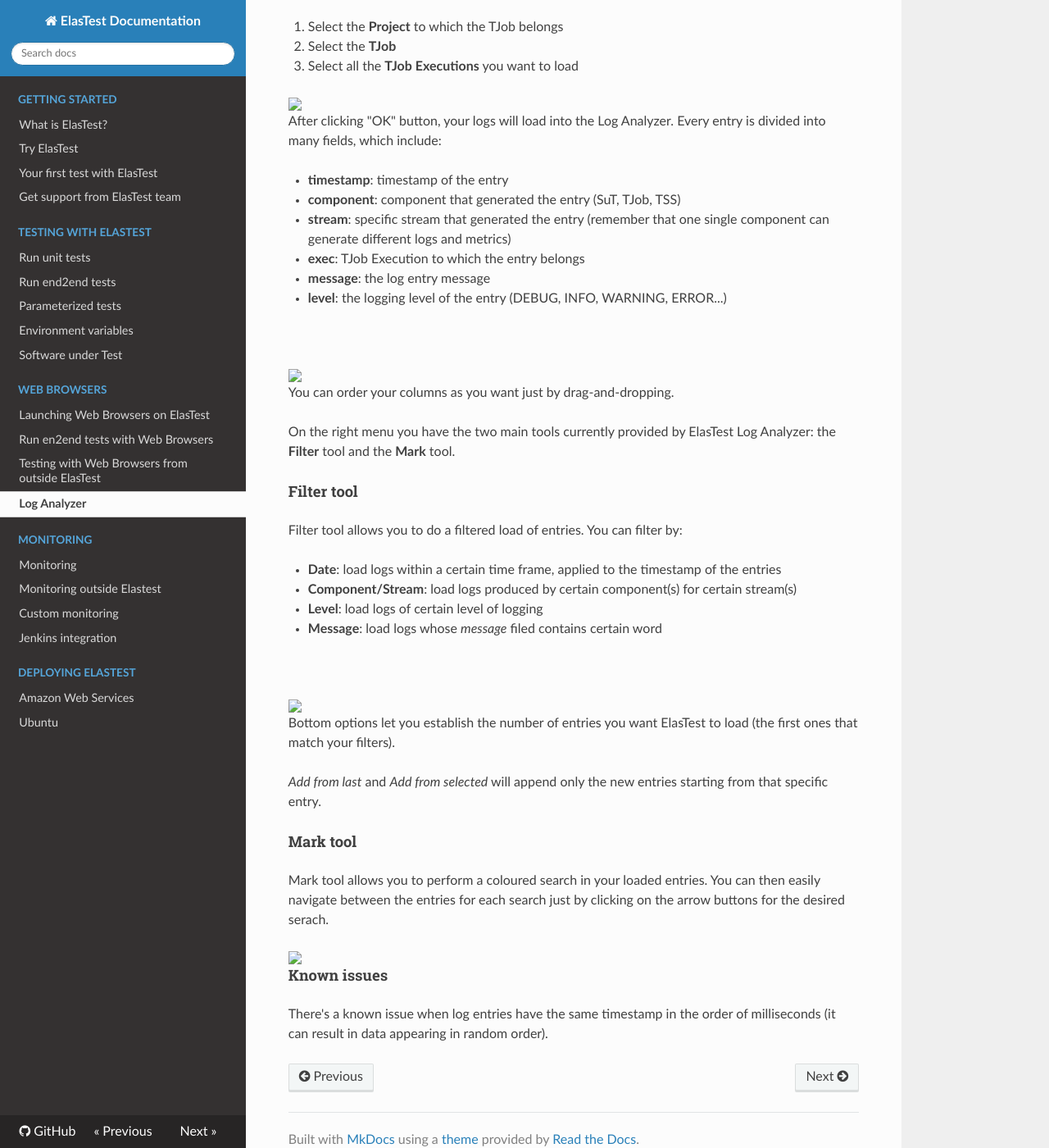
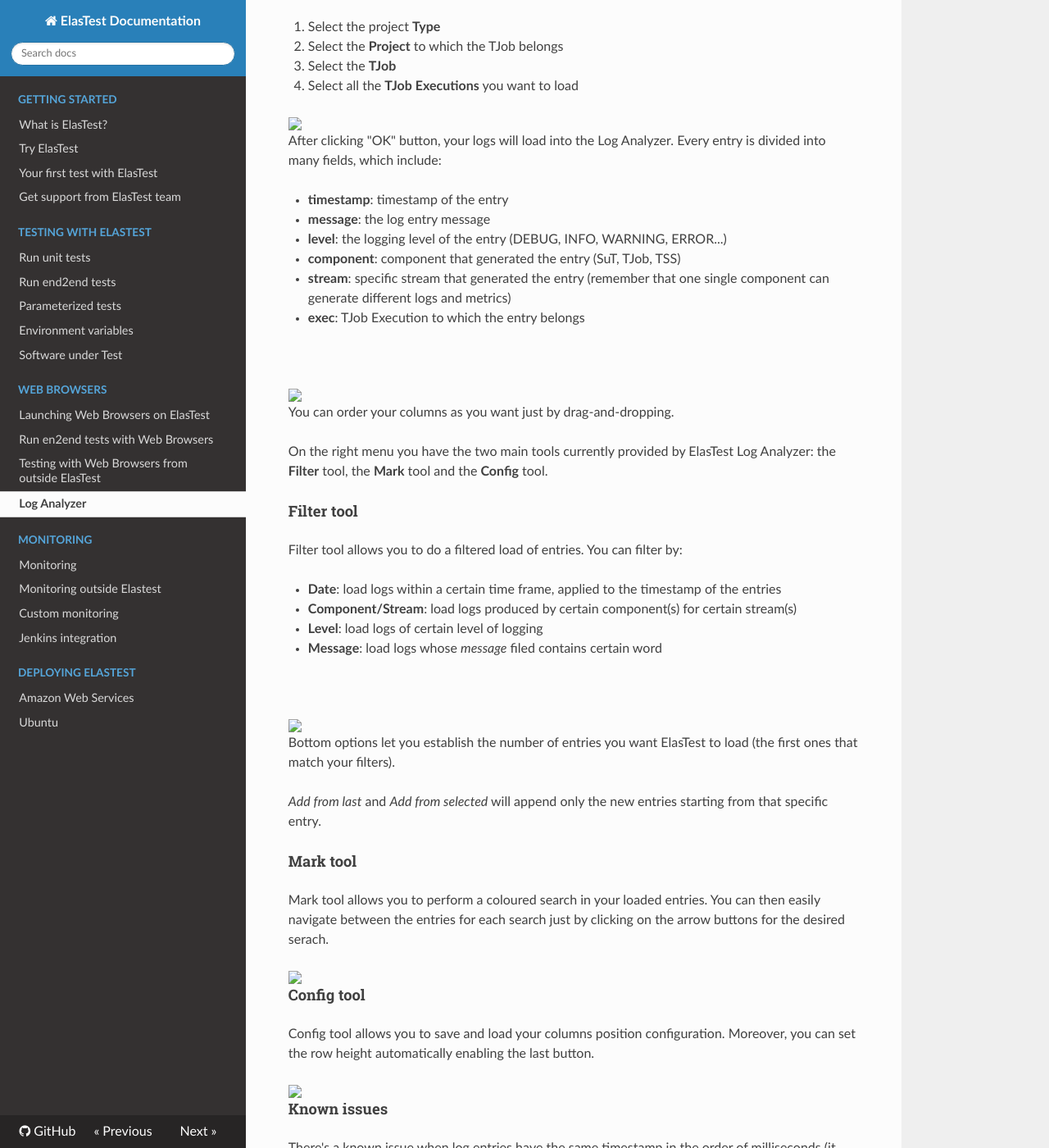
Before and after one commit to elastest/elastest.io-docs, an MkDocs documentation site: the page built from docs/log-analyzer/index.md, in a window 1280 px wide and 1400 px high, scrolled down 345 px. Shown: the whole window at 82% size. Built offline with MkDocs 1.6.1, drawn with Linux system fonts in a browser that asks for light colours; nearby versions of some CDN libraries; old or Windows-style settings are respelled for this version of MkDocs.

Commit message:
Updated log analyzer documentation

```diff
--- a/docs/log-analyzer/index.md
+++ b/docs/log-analyzer/index.md
@@ -16,9 +16,10 @@
 
 Or load so many TJob executions logs as you want by clicking on "Log Analyzer" menu button. A dialog will pop up to let you select the specific TJob execution(s) you want to analyze. To do so:
 
-1. Select the **Project** to which the TJob belongs
-2. Select the **TJob**
-3. Select all the **TJob Executions** you want to load
+1. Select the project **Type**
+2. Select the **Project** to which the TJob belongs
+3. Select the **TJob**
+4. Select all the **TJob Executions** you want to load
 
 <div class="docs-gallery inline-block">
     <a data-fancybox="gallery-3" href="/docs/log-analyzer/images/tjob_exec_selection.png"><img class="img-responsive img-wellcome" src="/docs/log-analyzer/images/tjob_exec_selection.png"/></a>
@@ -27,11 +28,11 @@
 After clicking "OK" button, your logs will load into the Log Analyzer. Every entry is divided into many fields, which include:
 
 - **timestamp**: timestamp of the entry
+- **message**: the log entry message
+- **level**: the logging level of the entry (DEBUG, INFO, WARNING, ERROR...)
 - **component**: component that generated the entry (SuT, TJob, TSS)
 - **stream**: specific stream that generated the entry (remember that one single component can generate different logs and metrics)
 - **exec**: TJob Execution to which the entry belongs
-- **message**: the log entry message
-- **level**: the logging level of the entry (DEBUG, INFO, WARNING, ERROR...)
 
 <br>
 <div class="docs-gallery inline-block">
@@ -40,7 +41,7 @@
 
 You can order your columns as you want just by drag-and-dropping.
 
-On the right menu you have the two main tools currently provided by ElasTest Log Analyzer: the **Filter** tool and the **Mark** tool.
+On the right menu you have the two main tools currently provided by ElasTest Log Analyzer: the **Filter** tool,  the **Mark** tool and the **Config** tool.
 
 <h4 class="holder-subtitle link-top">Filter tool</h4>
 
@@ -66,6 +67,15 @@
 
 <div class="docs-gallery inline-block">
     <a data-fancybox="gallery-6" href="/docs/log-analyzer/images/mark.png"><img class="img-responsive img-wellcome" src="/docs/log-analyzer/images/mark.png"/></a>
+</div>
+
+
+<h4 class="holder-subtitle link-top">Config tool</h4>
+
+Config tool allows you to save and load your columns position configuration. Moreover, you can set the row height automatically enabling the last button.
+
+<div class="docs-gallery inline-block">
+    <a data-fancybox="gallery-6" href="/docs/log-analyzer/images/mark.png"><img class="img-responsive img-wellcome" src="/docs/log-analyzer/images/config.png"/></a>
 </div>
 
 <h4 class="holder-subtitle link-top">Known issues</h4>
```
Also changed, not shown: docs/log-analyzer/images/config.png (added), docs/log-analyzer/images/logs.png, docs/log-analyzer/images/mark.png, docs/log-analyzer/images/tjob_exec_link.png, docs/log-analyzer/images/tjob_exec_selection.png.
